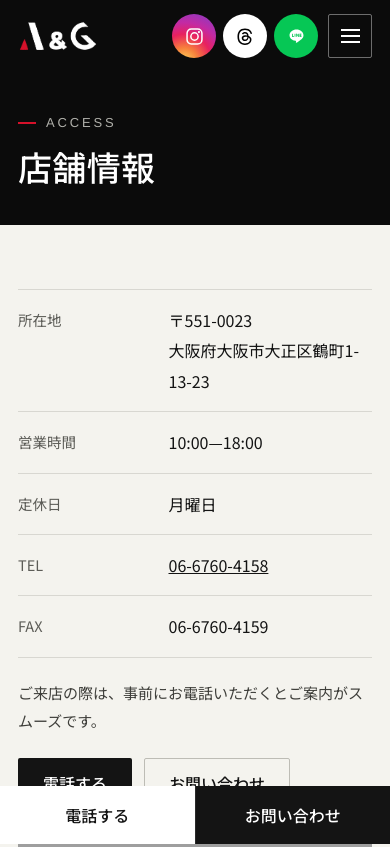
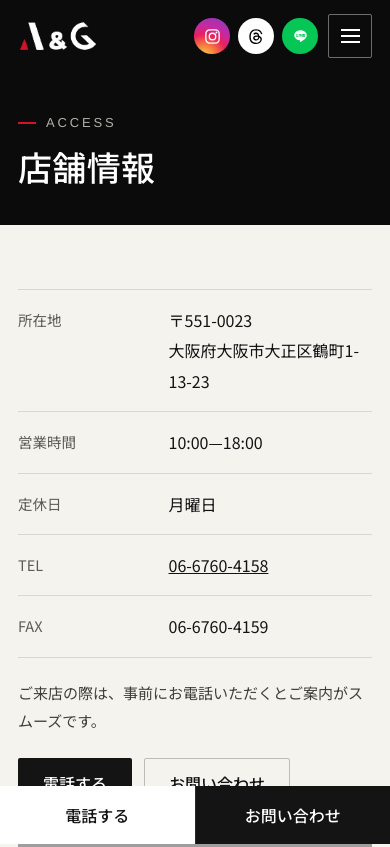
Before and after one commit to agmotors-osaka/agmotors-osaka.github.io, a plain HTML site: page access/index.html in a window 390 px wide. Shown: the top 847 px of the page. Drawn offline with Linux system fonts and the light colour scheme; grey boxes are pictures that could not be loaded; files whose address does not match are found by name.

Commit message:
Shrink header SNS icons on mobile/tablet collapsed nav; resync latest build

```diff
--- a/access/index.html
+++ b/access/index.html
@@ -316,6 +316,12 @@ p{margin:0}
      full row (logo + 8 chips + SNS + CTA, tel already hidden) fits at 1280px
      and squeezes below it, so the hamburger takes over there. */
   .nav,.hdr__act .btn,.hdr__act .tel{display:none}
+  /* With nav/tel/CTA gone, the SNS circles are the only thing left beside the
+     logo — at their full 44px desktop size they read as oversized in the now-
+     sparse row, so shrink them here (header only; footer SNS stay at 44px). */
+  .hdr__act .sns{gap:8px}
+  .hdr__act .sns__i{width:36px;height:36px}
+  .hdr__act .sns__i svg{width:17px;height:17px}
   .burger{display:grid;place-items:center;width:44px;height:44px;
     background:none;border:1px solid rgba(255,255,255,.4);border-radius:2px;cursor:pointer}
   .burger i{display:block;width:19px;height:1.5px;background:#fff;box-shadow:0 6px #fff,0 -6px #fff}
```
Also changed, not shown: company/index.html (+6 -0 lines), contact/index.html (+6 -0 lines), gallery/index.html (+6 -0 lines), index.html (+6 -0 lines), news/index.html (+6 -0 lines), privacy/index.html (+6 -0 lines), recruit/index.html (+6 -0 lines), services/index.html (+6 -0 lines), stock/index.html (+6 -0 lines), vehicles/index.html (+6 -0 lines).
